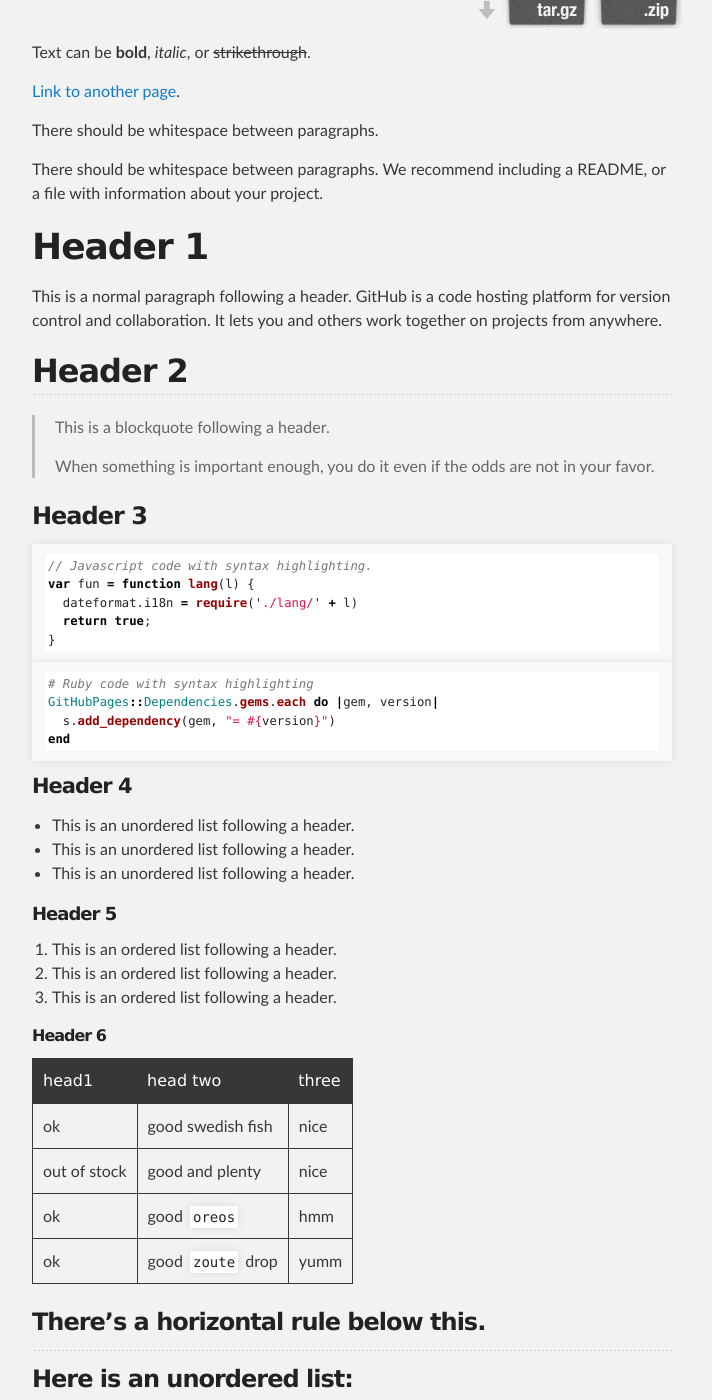
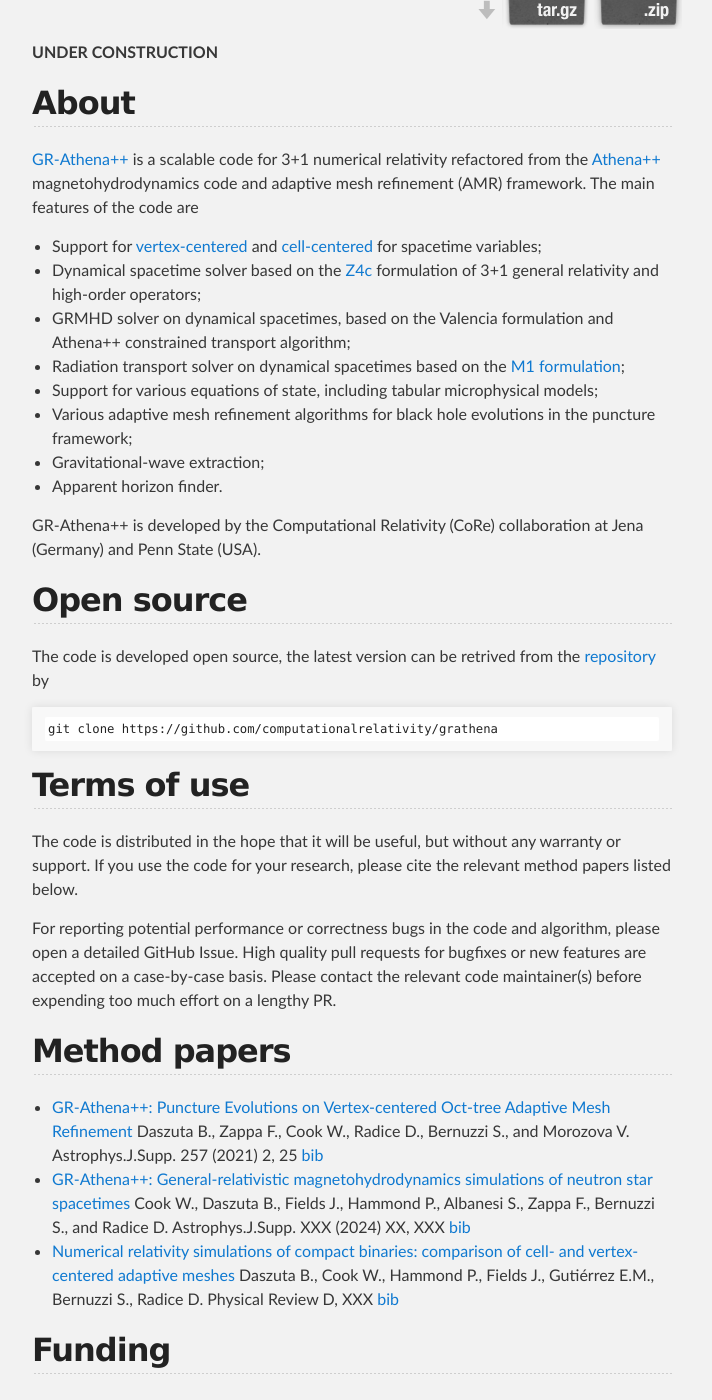
Before and after one commit to computationalrelativity/grathenacode, a Jekyll site: the page built from index.md, in a window 1280 px wide and 1400 px high, scrolled down 256 px. Shown: the whole window, without its empty margins (288-1000 px from the left). Built offline with Jekyll 4.4.1, drawn with Linux system fonts in a browser that asks for light colours; some of the changed text lies outside the part shown.

Commit message:
WIP Some initial text

````diff
--- a/index.md
+++ b/index.md
@@ -1,6 +1,58 @@
 ---
 layout: default
 ---
+
+**UNDER CONSTRUCTION**
+
+## About
+
+[GR-Athena++](https://github.com/computationalrelativity/grathena) is a scalable code for 3+1 numerical relativity refactored from the [Athena++](https://www.athena-astro.app/index.html) magnetohydrodynamics code and adaptive mesh refinement (AMR) framework. The main features of the code are
+
+ * Support for [vertex-centered](https://arxiv.org/abs/2101.08289) and [cell-centered](https://arxiv.org/abs/2406.09139) for spacetime variables;
+ * Dynamical spacetime solver based on the [Z4c](https://arxiv.org/abs/0912.2920) formulation of 3+1 general relativity and high-order operators;
+ * GRMHD solver on dynamical spacetimes, based on the Valencia formulation and Athena++ constrained transport algorithm;
+ * Radiation transport solver on dynamical spacetimes based on the [M1 formulation](https://arxiv.org/abs/2111.14858);
+ * Support for various equations of state, including tabular microphysical models;
+ * Various adaptive mesh refinement algorithms for black hole evolutions in the puncture framework;
+ * Gravitational-wave extraction;
+ * Apparent horizon finder.
+
+GR-Athena++ is developed by the Computational Relativity (CoRe) collaboration at Jena (Germany) and Penn State (USA).
+
+## Open source
+
+The code is developed open source, the latest version can be retrived from the [repository](https://github.com/computationalrelativity/grathena) by
+
+```
+git clone https://github.com/computationalrelativity/grathena
+```
+
+## Terms of use
+
+The code is distributed in the hope that it will be useful, but without any warranty or support. If you use the code for your research, please cite the relevant method papers listed below.
+
+For reporting potential performance or correctness bugs in the code and algorithm, please open a detailed GitHub Issue. High quality pull requests for bugfixes or new features are accepted on a case-by-case basis. Please contact the relevant code maintainer(s) before expending too much effort on a lengthy PR.
+
+## Method papers
+
+ * [GR-Athena++: Puncture Evolutions on Vertex-centered Oct-tree Adaptive Mesh Refinement](https://arxiv.org/abs/2101.08289) Daszuta B., Zappa F., Cook W., Radice D., Bernuzzi S., and Morozova V. Astrophys.J.Supp. 257 (2021) 2, 25 [bib](https://ui.adsabs.harvard.edu/abs/2021ApJS..257...25D/exportcitation)
+ * [GR-Athena++: General-relativistic magnetohydrodynamics simulations of neutron star spacetimes](https://arxiv.org/abs/2311.04989) Cook W., Daszuta B., Fields J., Hammond P., Albanesi S., Zappa F., Bernuzzi S., and Radice D. Astrophys.J.Supp. XXX (2024) XX, XXX [bib](https://ui.adsabs.harvard.edu/abs/2023arXiv231104989C/exportcitation)
+ * [Numerical relativity simulations of compact binaries: comparison of cell- and vertex-centered adaptive meshes](https://arxiv.org/abs/2406.09139) Daszuta B., Cook W., Hammond P., Fields J., Gutiérrez E.M., Bernuzzi S., Radice D. Physical Review D, XXX [bib](https://ui.adsabs.harvard.edu/abs/2024arXiv240609139D/exportcitation)
+
+## Funding
+
+The development of GR-Athena++ was supported by the EU H2020 under ERC Starting Grant, no.~BinGraSp-714626 (PI Bernuzzi), the EU Horizon under ERC Consolidator Grant, no. InspiReM-101043372 (PI Bernuzzi), ...
+
+
+![grathena](https://github.com/computationalrelativity/grathena/blob/main/assets/images/2311.04989.png)
+
+
+
+
+
+
+
+## Notes
 
 Text can be **bold**, _italic_, or ~~strikethrough~~.
 
@@ -92,10 +144,6 @@ end
   - level 2 item
 - level 1 item
 
-### Small image
-
-![Octocat](https://github.githubassets.com/images/icons/emoji/octocat.png)
-
 ### Large image
 
 ![Branching](https://guides.github.com/activities/hello-world/branching.png)
````
